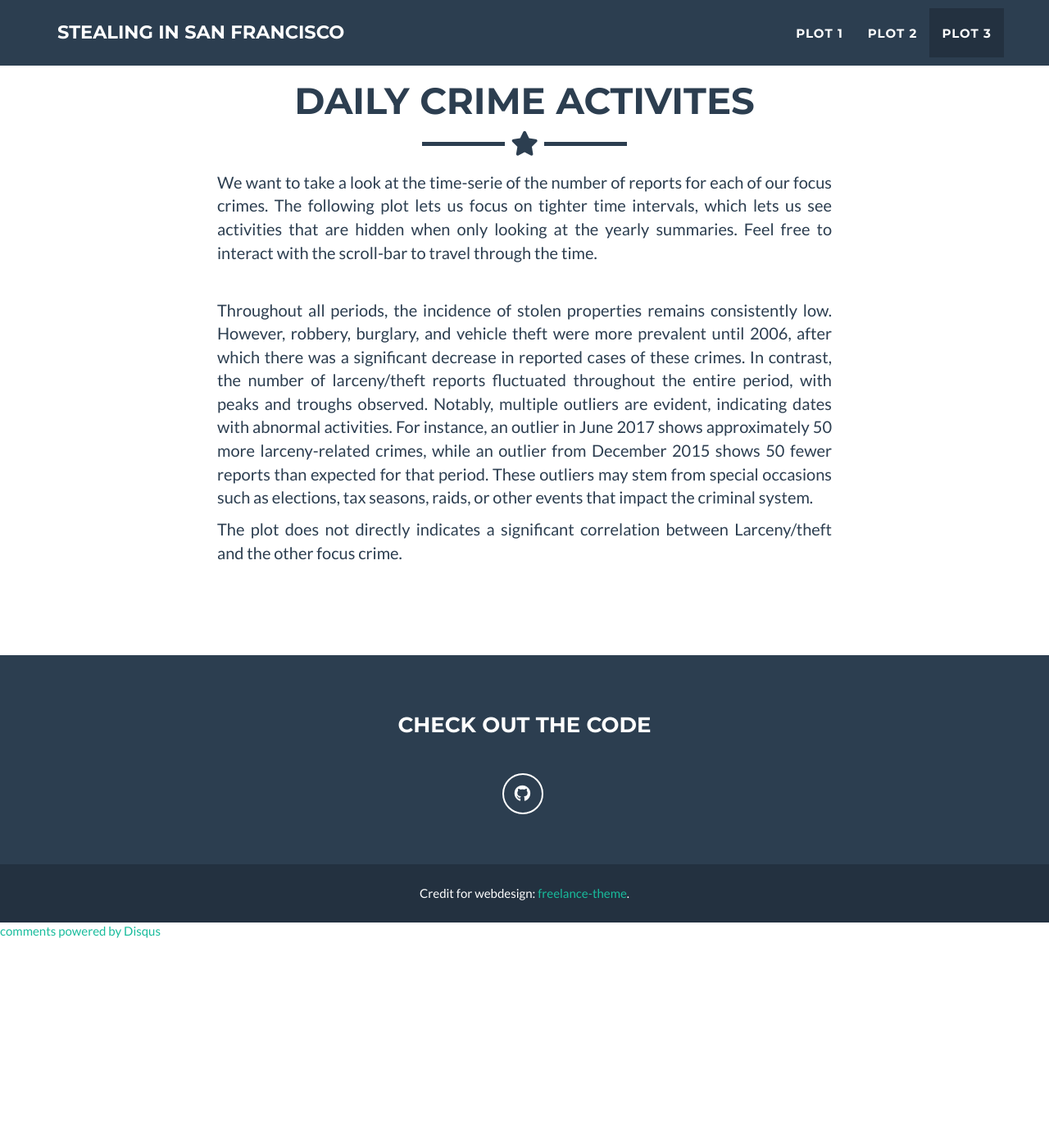
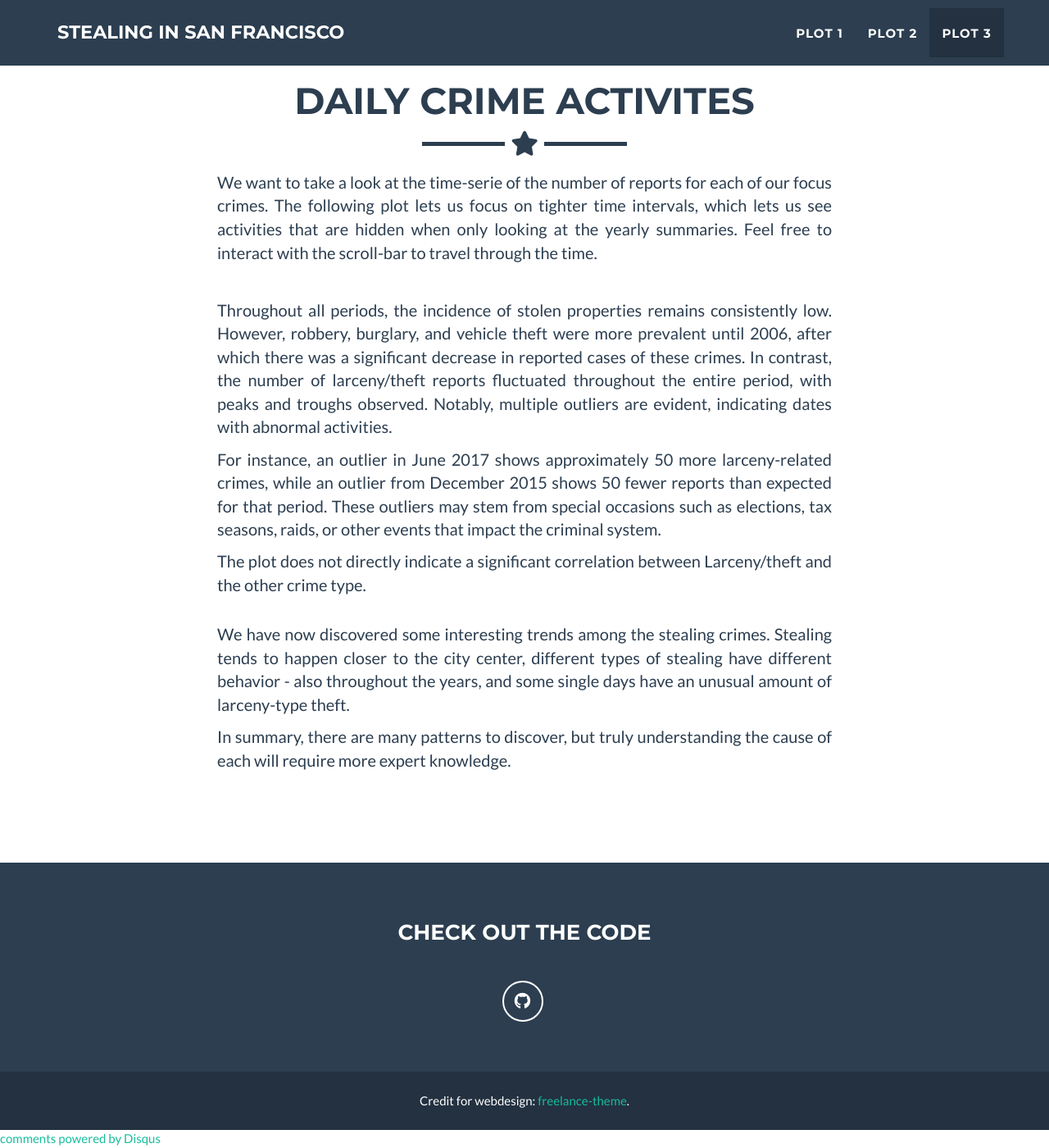
Before and after one commit to ThereseStein/ThereseStein.github.io, a Jekyll site: the page built from index.html, in a window 1280 px wide and 1400 px high, scrolled down 4174 px. Shown: the whole window at 82% size. Built offline with Jekyll 4.4.1, drawn with Linux system fonts in a browser that asks for light colours; before the commit the page ends 5321 px from its top, so only the background shows below that.

Commit message:
Breakline

```diff
--- a/_includes/contact_disqus.html
+++ b/_includes/contact_disqus.html
@@ -10,10 +10,7 @@
     <div class="row">
       <div class="col-lg-8 col-lg-offset-2">
         <p class="text-justify">
-          We want to take a look at the time-serie of the number of reports for each of our focus crimes.
-          The following plot lets us focus on tighter time intervals, which lets us see activities that
-          are hidden when only looking at the yearly summaries. Feel free to interact with the scroll-bar
-          to travel through the time.
+          We want to take a look at the time-serie of the number of reports for each of our focus crimes. The following plot lets us focus on tighter time intervals, which lets us see activities that are hidden when only looking at the yearly summaries. Feel free to interact with the scroll-bar to travel through the time.
         </p>
       </div>
     </div>
@@ -25,10 +22,24 @@
     <div class="row">
       <div class="col-lg-8 col-lg-offset-2">
         <p class="text-justify">
-          Throughout all periods, the incidence of stolen properties remains consistently low. However, robbery, burglary, and vehicle theft were more prevalent until 2006, after which there was a significant decrease in reported cases of these crimes. In contrast, the number of larceny/theft reports fluctuated throughout the entire period, with peaks and troughs observed. Notably, multiple outliers are evident, indicating dates with abnormal activities. For instance, an outlier in June 2017 shows approximately 50 more larceny-related crimes, while an outlier from December 2015 shows 50 fewer reports than expected for that period. These outliers may stem from special occasions such as elections, tax seasons, raids, or other events that impact the criminal system.
+          Throughout all periods, the incidence of stolen properties remains consistently low. However, robbery, burglary, and vehicle theft were more prevalent until 2006, after which there was a significant decrease in reported cases of these crimes. In contrast, the number of larceny/theft reports fluctuated throughout the entire period, with peaks and troughs observed. Notably, multiple outliers are evident, indicating dates with abnormal activities.
         </p>
         <p class="text-justify">
-          The plot does not directly indicates a significant correlation between Larceny/theft and the other focus crime.
+          For instance, an outlier in June 2017 shows approximately 50 more larceny-related crimes, while an outlier from December 2015 shows 50 fewer reports than expected for that period. These outliers may stem from special occasions such as elections, tax seasons, raids, or other events that impact the criminal system.
+        </p>
+        <p class="text-justify">
+          The plot does not directly indicate a significant correlation between Larceny/theft and the other crime type.
+        </p>
+      </div>
+    </div>
+    <br>
+    <div class="row">
+      <div class="col-lg-8 col-lg-offset-2">
+        <p class="text-justify">
+          We have now discovered some interesting trends among the stealing crimes. Stealing tends to happen closer to the city center, different types of stealing have different behavior - also throughout the years, and some single days have an unusual amount of larceny-type theft.
+        </p>
+        <p class="text-justify">
+          In summary, there are many patterns to discover, but truly understanding the cause of each will require more expert knowledge.
         </p>
       </div>
     </div>
```
